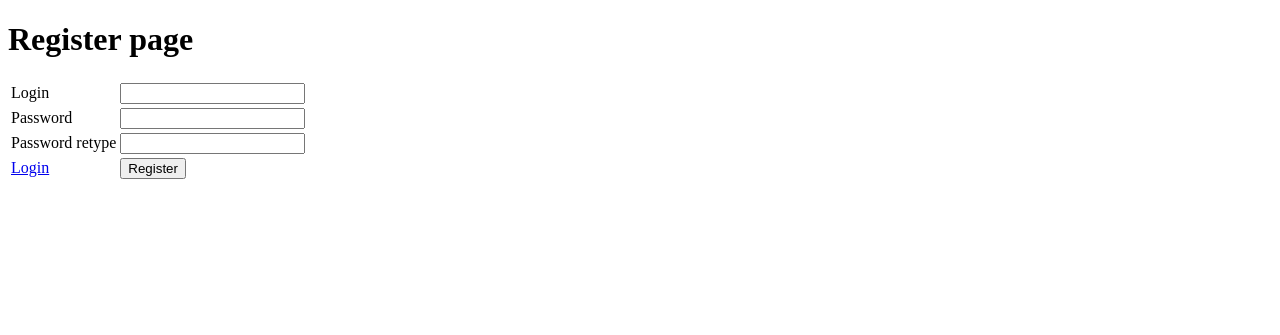
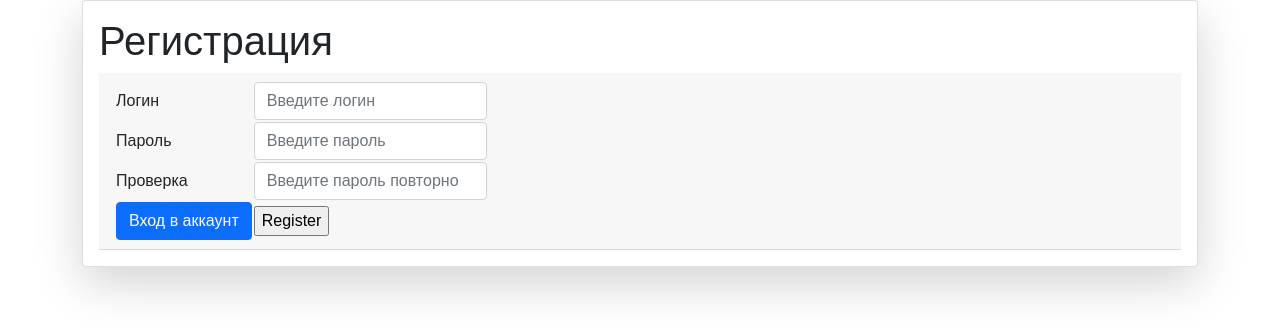
Before and after one commit to hazetk4k/Kursovaya, a Flask app: page /register in a window 1280 px wide. Shown: the top 335 px of the page. Run offline with Flask 2, Linux system fonts and the light colour scheme.

Commit message:
log-in, register beauty

```diff
--- a/app.py
+++ b/app.py
@@ -51,19 +51,20 @@
     login = request.form.get('login')
     password = request.form.get('password')
 
-    if login and password:
-        user = User.query.filter_by(login=login).first()
-        if user and check_password_hash(user.password, password):
-            login_user(user)
+    if request.method == 'POST':
+        if login and password:
+            user = User.query.filter_by(login=login).first()
+            if user and check_password_hash(user.password, password):
+                login_user(user)
 
-            # next_page = request.args.get('next')
+                # next_page = request.args.get('next')
 
-            # return redirect(next_page)
-            return redirect(url_for('index'))
+                # return redirect(next_page)
+                return redirect(url_for('index'))
+            else:
+                flash("Логин или пароль введены неверно!", category='error')
         else:
-            flash("Логин или пароль введены неверно!")
-    else:
-        flash("Не указаны логин и пароль!")
+            flash("Не указаны логин и пароль!", category='error')
 
     return render_template('login.html')
 
@@ -83,9 +84,9 @@
 
     if request.method == 'POST':
         if not (login or password or password2):
-            flash("Нужно заполнить все поля!")
+            flash("Нужно заполнить все поля!", category='error')
         elif password2 != password:
-            flash("Введенные пароли должны быть одинаковыми!")
+            flash("Введенные пароли должны быть одинаковыми!", category='error')
         else:
             hash_pwd = generate_password_hash(password)
             new_user = User(login=login, password=hash_pwd)
--- a/static/css/style.css
+++ b/static/css/style.css
@@ -5,9 +5,14 @@
 padding-right: 10px;
 }
 
+#log_pg_style{
+background-image: linear-gradient(to right, #800080, #EE82EE);
+}
+
 footer{font-family: Arial;}
 
 #ft_text{font-family: Arial;}
+
 
 .flash {
 font-family: Arial;
@@ -24,3 +29,10 @@
 border: 1px solid #FF4343;
 background: #FF9C9C;
 }
+
+.flashes{
+font-family: Arial;
+text-align: center;
+border: 1px solid #FF4343;
+background: #FF9C9C;
+}
--- a/templates/about.html
+++ b/templates/about.html
@@ -1,7 +1,7 @@
 {% extends "base.html" %}
 
 {% block title %}
-<title id="ft_text">Страница про нас</title>
+Страница про нас
 {% endblock %}
 
 {% block body %}
--- a/templates/add_item.html
+++ b/templates/add_item.html
@@ -1,7 +1,7 @@
 {% extends "base.html" %}
 
 {% block title %}
-<title> Добавление товара </title>
+Добавление товара
 {% endblock %}
 
 {% block body %}
--- a/templates/base.html
+++ b/templates/base.html
@@ -24,6 +24,7 @@
             <form>
                 <a class="btn btn-warning" href="/create-article">Создать статью</a>
                 <a class="btn btn-danger" href="/add_item">Добавить товар</a>
+                <a class="btn btn-danger" href="/logout">Покинуть аккаунт</a>
             </form>
         </nav>
 
--- a/templates/register.html
+++ b/templates/register.html
@@ -5,10 +5,12 @@
     <meta name="viewport"
           content="width=device-width, user-scalable=no, initial-scale=1.0, maximum-scale=1.0, minimum-scale=1.0">
     <meta http-equiv="X-UA-Compatible" content="ie=edge">
-    <title>Document</title>
+    <link rel="stylesheet" href="{{ url_for('static', filename='css/main.css')}}">
+    <link rel="stylesheet" href="https://cdn.jsdelivr.net/npm/bootstrap@5.1.3/dist/css/bootstrap.min.css">
+    <link type="text/css" href="{{url_for('static', filename='css/style.css')}}" rel="stylesheet">
+    <title>Регистрация</title>
 </head>
 <body>
-<h1>Register page</h1>
 {% with messages = get_flashed_messages() %}
 {% if messages %}
 <ul class="flashes">
@@ -19,24 +21,37 @@
 {% endif %}
 {% endwith %}
 <form method="POST">
+    <div id="ft_text" class="container">
+        <div class="card mb-4 shadow-lg">
+            <div class="card-body">
+                <h1>Регистрация</h1>
+                <div class="card-header">
                     <table>
                         <tr>
-            <td>Login</td>
-            <td><input type="text" name="login"></td>
+                            <td>Логин</td>
+                            <td><input type="text" name="login" class="form-control" placeholder="Введите логин"></td>
                         </tr>
                         <tr>
-            <td>Password</td>
-            <td><input type="password" name="password"></td>
+                            <td>Пароль</td>
+                            <td><input type="password" name="password" class="form-control"
+                                       placeholder="Введите пароль"></td>
                         </tr>
                         <tr>
-            <td>Password retype</td>
-            <td><input type="password" name="password2"></td>
+                            <td>Проверка</td>
+                            <td><input type="password" name="password2" class="form-control"
+                                       placeholder="Введите пароль повторно"></td>
                         </tr>
                         <tr>
-            <td><a href="{{ url_for('login_page')}}">Login</a></td>
+                            <td><a href="{{ url_for('login_page')}}" class="btn btn-primary">Вход в
+                                аккаунт</a>
+                            </td>
                             <td><input type="submit" value="Register"></td>
                         </tr>
                     </table>
+                </div>
+            </div>
+        </div>
+    </div>
 </form>
 </body>
 </html>
```
Also changed, not shown: templates/login.html (+39 -25 lines). Lines whose indentation alone changed are shown as unchanged.
